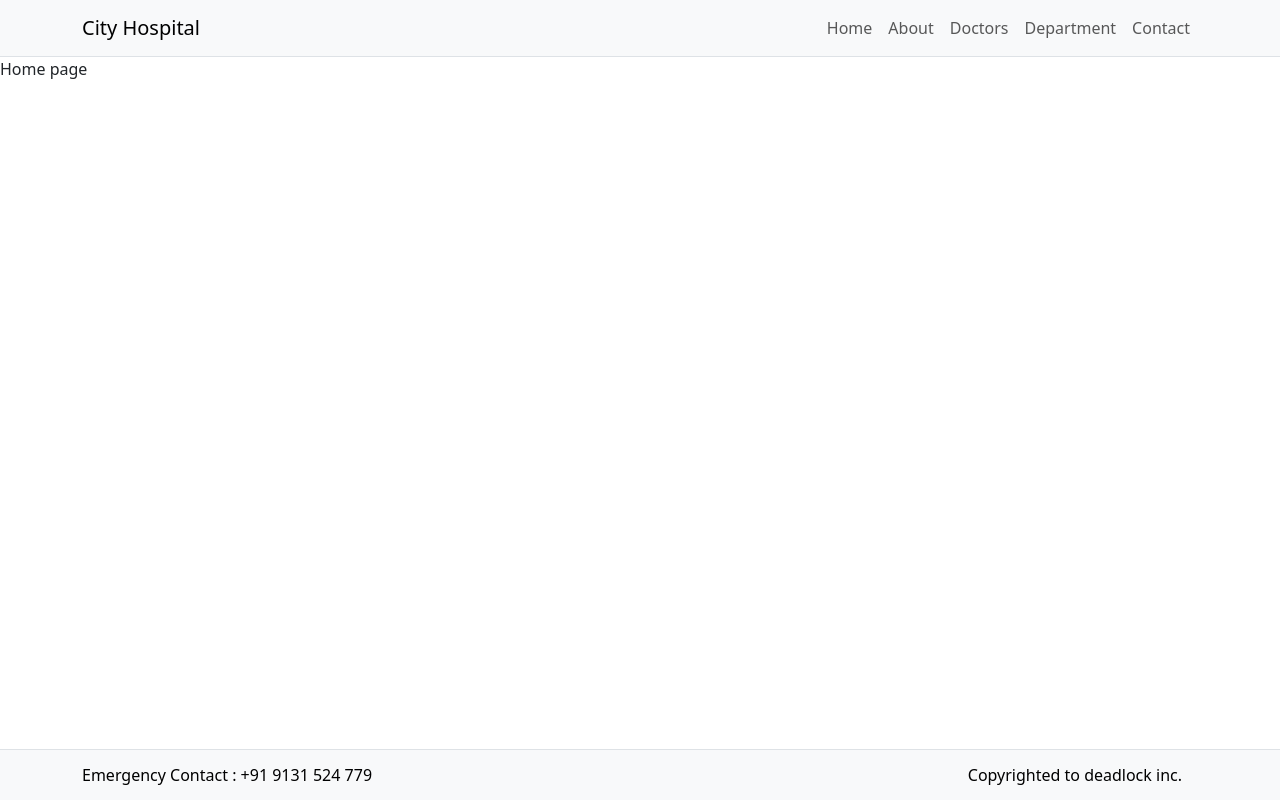
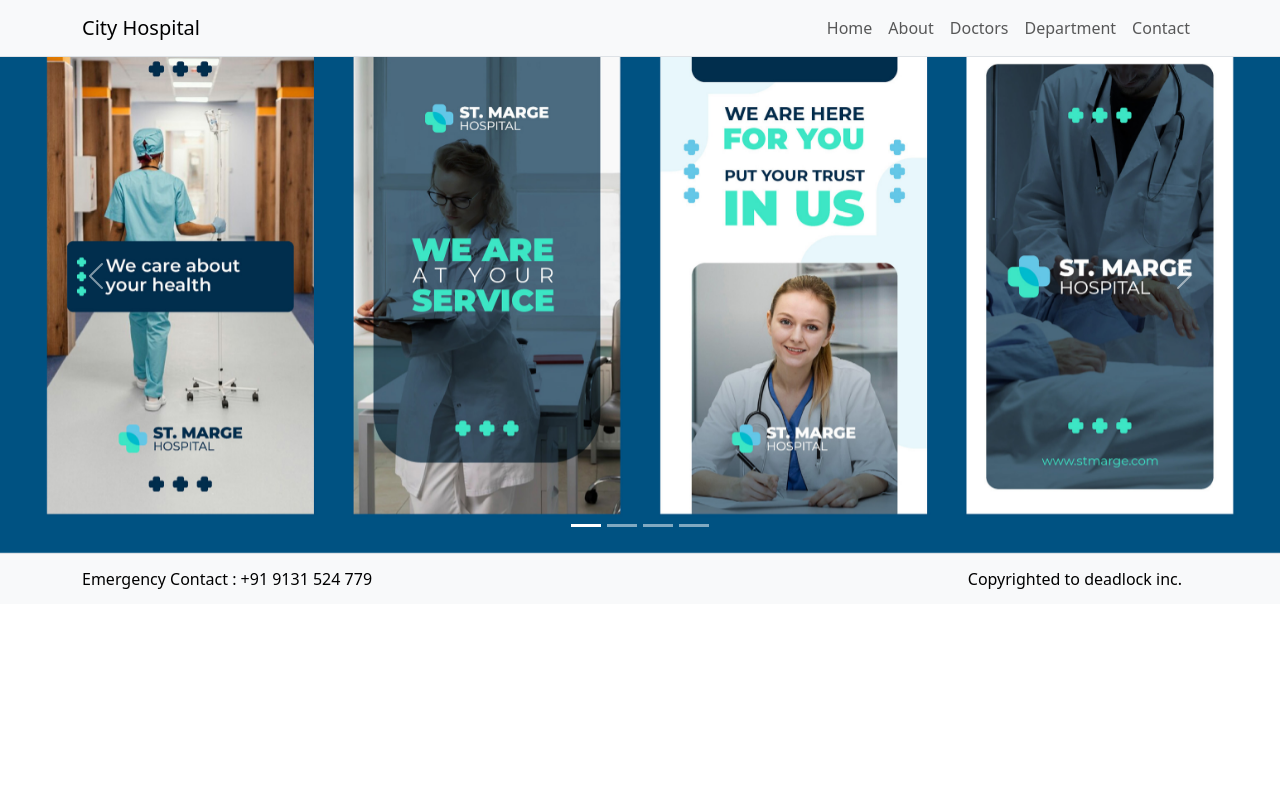
Before and after one commit to arjunmk4u/hospital-management, a Django app: template city_hospital/templates/index.html in a window 1280 px wide. Run offline with Django 3.2, Linux system fonts and the light colour scheme; the template is opened without the code that fills it, so the values that code supplies are empty.

Commit message:
added carousel

```diff
--- a/city_hospital/templates/base.html
+++ b/city_hospital/templates/base.html
@@ -15,7 +15,7 @@
     <link rel= "stylesheet" href= "{% static '/css/style.css' %}">
   </head>
   <body>
-    <nav class="navbar navbar-expand-lg bg-body-tertiary  border-bottom">
+    <nav class="navbar navbar-expand-lg bg-body-tertiary fixed-top border-bottom">
         <div class="container-md ">
           <a class="navbar-brand" href="#">City Hospital</a>
           <button class="navbar-toggler" type="button" data-bs-toggle="collapse" data-bs-target="#navbarNav" aria-controls="navbarNav" aria-expanded="false" aria-label="Toggle navigation">
@@ -48,7 +48,7 @@
 
     {%endblock%}
 
-    <nav class="navbar fixed-bottom bg-body-tertiary border-top">
+    <nav class="navbar bg-body-tertiary border-top">
         <div class="container-md">
           <span class="navbar-brand fs-6" href="#">Emergency Contact : +91 9131 524 779</span>
           <span class="navbar-brand justify-content-end fs-6" href="#">Copyrighted to deadlock inc.</span>
--- a/city_hospital/templates/index.html
+++ b/city_hospital/templates/index.html
@@ -3,5 +3,35 @@
 {%block title%} Home {%endblock%}
 
 {%block content%}
-Home page
+{% load static%}
+<div id="carouselExampleIndicators" class="carousel slide">
+    <div class="carousel-indicators">
+      <button type="button" data-bs-target="#carouselExampleIndicators" data-bs-slide-to="0" class="active" aria-current="true" aria-label="Slide 1"></button>
+      <button type="button" data-bs-target="#carouselExampleIndicators" data-bs-slide-to="1" aria-label="Slide 2"></button>
+      <button type="button" data-bs-target="#carouselExampleIndicators" data-bs-slide-to="2" aria-label="Slide 3"></button>
+      <button type="button" data-bs-target="#carouselExampleIndicators" data-bs-slide-to="3" aria-label="Slide 4"></button>
+    </div>
+    <div class="carousel-inner">
+      <div class="carousel-item active">
+        <img src="{% static "/img/active.jpg" %}" class="d-block w-100" alt="...">
+      </div>
+      <div class="carousel-item">
+        <img src="{% static "/img/1.jpg" %}" class="d-block w-100" alt="...">
+      </div>
+      <div class="carousel-item">
+        <img src="{% static "/img/2.jpg" %}" class="d-block w-100" alt="...">
+      </div>
+      <div class="carousel-item">
+        <img src="{% static "/img/3.jpg" %}" class="d-block w-100" alt="...">
+      </div>
+    </div>
+    <button class="carousel-control-prev" type="button" data-bs-target="#carouselExampleIndicators" data-bs-slide="prev">
+      <span class="carousel-control-prev-icon" aria-hidden="true"></span>
+      <span class="visually-hidden">Previous</span>
+    </button>
+    <button class="carousel-control-next" type="button" data-bs-target="#carouselExampleIndicators" data-bs-slide="next">
+      <span class="carousel-control-next-icon" aria-hidden="true"></span>
+      <span class="visually-hidden">Next</span>
+    </button>
+  </div>
 {%endblock%}
```
Also changed, not shown: city_hospital/static/img/1.jpg (added), city_hospital/static/img/2.jpg (added), city_hospital/static/img/3.jpg (added), city_hospital/static/img/active.jpg (added).
